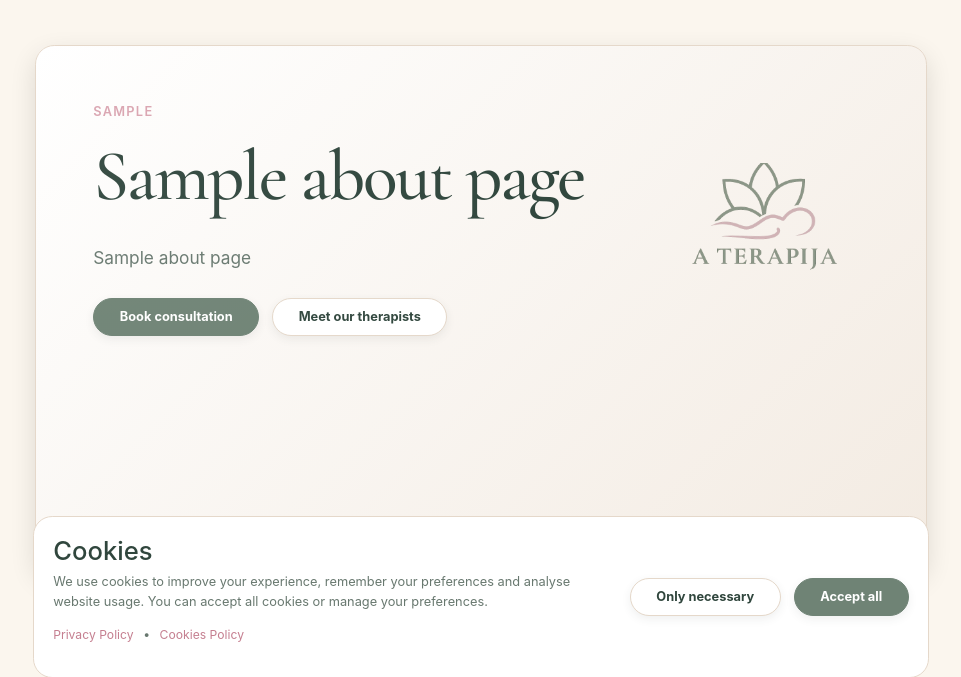
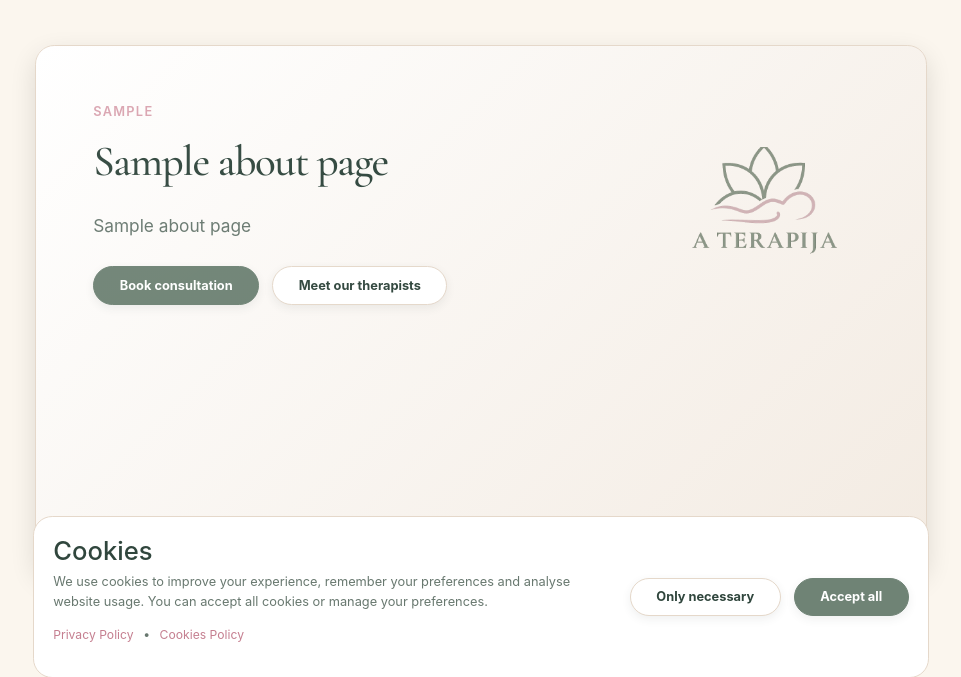
Before and after one commit to 1anamasiliuniene-netizen/A-Terapija, a Django app: template aterapija/templates/aterapija/about.html in a window 1280 px wide. Shown: the part 103-780 px from the top of the page, without its empty margins (159-1120 px from the left). Run offline with Django 5.2, Linux system fonts and the light colour scheme; the template is opened without the code that fills it: most values are stand-ins (such as "Sample title", 1, 10 or a date in 2020); grey boxes marked "Sample" are stand-in pictures.

Commit message:
Apply About hero styles to the rendered section

```diff
--- a/aterapija/static/css/public.css
+++ b/aterapija/static/css/public.css
@@ -208,7 +208,7 @@
 
 /* Home and About hero titles */
 .at-hero-home .at-hero-title,
-.at-about-hero .at-hero-title,
+.at-about-intro .at-hero-title,
 .at-approach-text .at-heading-1 {
     font-size: clamp(1.85rem, 4.2vw, 4.25rem);
     text-wrap: balance;
@@ -237,13 +237,13 @@
 }
 
 @media (min-width: 768px) {
-    .at-about-hero .at-hero-actions {
+    .at-about-intro .at-hero-actions {
         display: grid;
         grid-template-columns: repeat(2, minmax(0, max-content));
         align-items: stretch;
     }
 
-    .at-about-hero .at-hero-actions .at-btn {
+    .at-about-intro .at-hero-actions .at-btn {
         white-space: normal;
         text-align: center;
     }
--- a/aterapija/templates/aterapija/about.html
+++ b/aterapija/templates/aterapija/about.html
@@ -5,7 +5,7 @@
 
 {% block content %}
 
-<section class="at-hero">
+<section class="at-hero at-about-intro">
 
     <div class="row align-items-center g-5">
 
--- a/aterapija/templates/aterapija/base.html
+++ b/aterapija/templates/aterapija/base.html
@@ -76,7 +76,7 @@
 
     <link
         rel="stylesheet"
-        href="{% static 'css/public.css' %}?v=29"
+        href="{% static 'css/public.css' %}?v=30"
     >
 </head>
 <body data-scroll-hint="{% trans 'Scroll horizontally to see more' %}">
```
